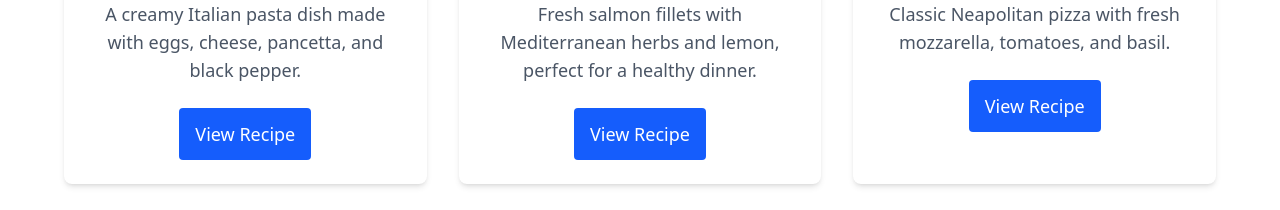
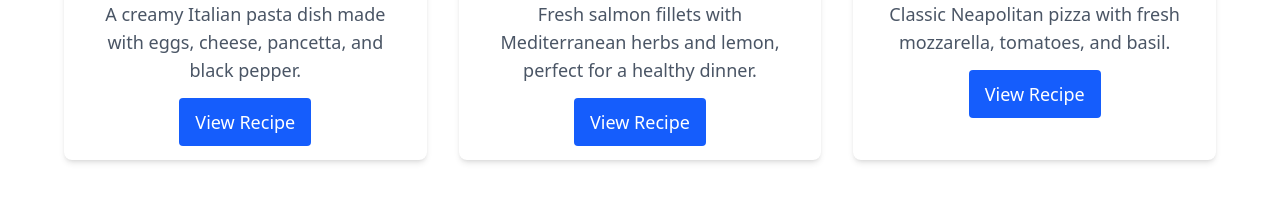
Before and after one commit to chizaramjoyce/alx-fe-reactjs, a React (Vite) app in the folder recipe-sharing-platform/: page / in a window 1280 px wide. Shown: the part 500-710 px from the top of the page. Built offline with nearby package versions, Linux system fonts and the light colour scheme.

Commit message:
make changes to styling

```diff
--- a/recipe-sharing-platform/src/components/HomePage.jsx
+++ b/recipe-sharing-platform/src/components/HomePage.jsx
@@ -1,5 +1,5 @@
 import { useEffect, useState } from "react";
-import { useNavigate } from "react-router-dom";
+import { Link, useNavigate } from "react-router-dom";
 
 function HomePage() {
   const [recipes, setRecipes] = useState([]);
@@ -39,13 +39,13 @@ function HomePage() {
               />
               <div className="p-3 sm:p-4 md:p-6">
                 <h2 className="text-lg sm:text-xl md:text-2xl font-semibold text-gray-800 mb-2 sm:mb-3 transition-colors duration-200 hover:text-blue-600">{recipe.title}</h2>
-                <p className="text-sm sm:text-base md:text-lg text-gray-600 line-clamp-3">{recipe.summary}</p>
-                <button
-                  onClick={() => navigate(`/recipe/${recipe.id}`)}
+                <p className="text-sm sm:text-base md:text-lg text-gray-600 line-clamp-3 mb-6">{recipe.summary}</p>
+                <Link
+                  to={`/recipe/${recipe.id}`}
                   className="w-full sm:w-auto mt-3 sm:mt-4 md:mt-6 px-4 py-2 sm:py-2.5 md:py-3 bg-blue-600 text-white text-sm sm:text-base md:text-lg rounded transform transition-all duration-200 hover:bg-blue-700 hover:shadow-lg hover:scale-105 active:scale-95"
                 >
                   View Recipe
-                </button>
+                </Link>
               </div>
             </div>
           ))}
--- a/recipe-sharing-platform/src/components/RecipeDetail.jsx
+++ b/recipe-sharing-platform/src/components/RecipeDetail.jsx
@@ -49,7 +49,7 @@ function RecipeDetail() {
           alt={recipe.title}
           className="w-full h-full object-cover"
         />
-        <div className="absolute inset-0 bg-black bg-opacity-40 flex items-end">
+        <div className="absolute inset-0 bg-black opacity-75 flex items-end">
           <div className="p-4 sm:p-6 md:p-8 w-full">
             <h1 className="text-2xl sm:text-3xl md:text-4xl font-bold text-white mb-2">
               {recipe.title}
```
